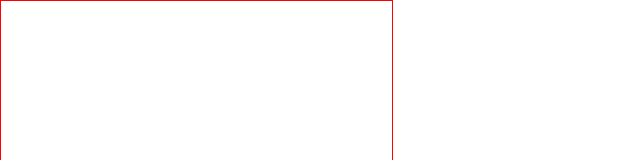
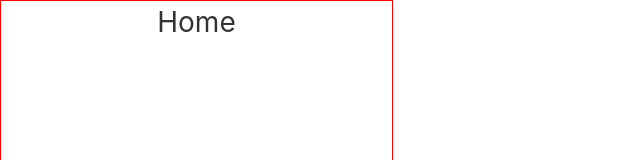
Before and after one commit to hightone-team-6/fe, a React (Vite) app: page / in a window 1280 px wide. Shown: the top 160 px of the page, without its empty margins (0-640 px from the left). Built offline with nearby package versions, Linux system fonts and the light colour scheme.

Commit message:
Fix: Theme Color Type Error Fix

```diff
--- a/src/components/Stack.tsx
+++ b/src/components/Stack.tsx
@@ -20,7 +20,7 @@ const BaseStack = styled.div<StackProps>`
   ${({ $flex }) => ($flex ? `flex: ${$flex}` : "")};
   ${({ $padding }) => ($padding ? `padding: ${$padding}` : "")};
   ${({ $background, theme }) =>
-    $background ? `background: ${theme.light.color[$background]}` : ""};
+    $background ? `background: ${theme.color[$background]}` : ""};
 `;
 
 export const HStack = styled(BaseStack)``;
--- a/src/components/Typography.tsx
+++ b/src/components/Typography.tsx
@@ -31,7 +31,7 @@ interface TextProps {
 }
 
 const Text = styled.p<TextProps>`
-  font-size: ${({ theme, $size }) => theme.light.font[$size!]};
-  color: ${({ theme, $color }) => theme.light.color[$color!]};
+  font-size: ${({ theme, $size }) => theme.font[$size!]};
+  color: ${({ theme, $color }) => theme.color[$color!]};
   font-weight: ${({ $weight }) => $weight};
 `;
--- a/src/pages/HomePage.tsx
+++ b/src/pages/HomePage.tsx
@@ -1,4 +1,5 @@
 import styled from "styled-components";
+import { Typography } from "../components/Typography";
 
 /**
  * 홈페이지
@@ -6,7 +7,9 @@ import styled from "styled-components";
 export const HomePage = () => {
   return (
     <>
-      <Container></Container>
+      <Container>
+        <Typography size="Title">Home</Typography>
+      </Container>
     </>
   );
 };
```
